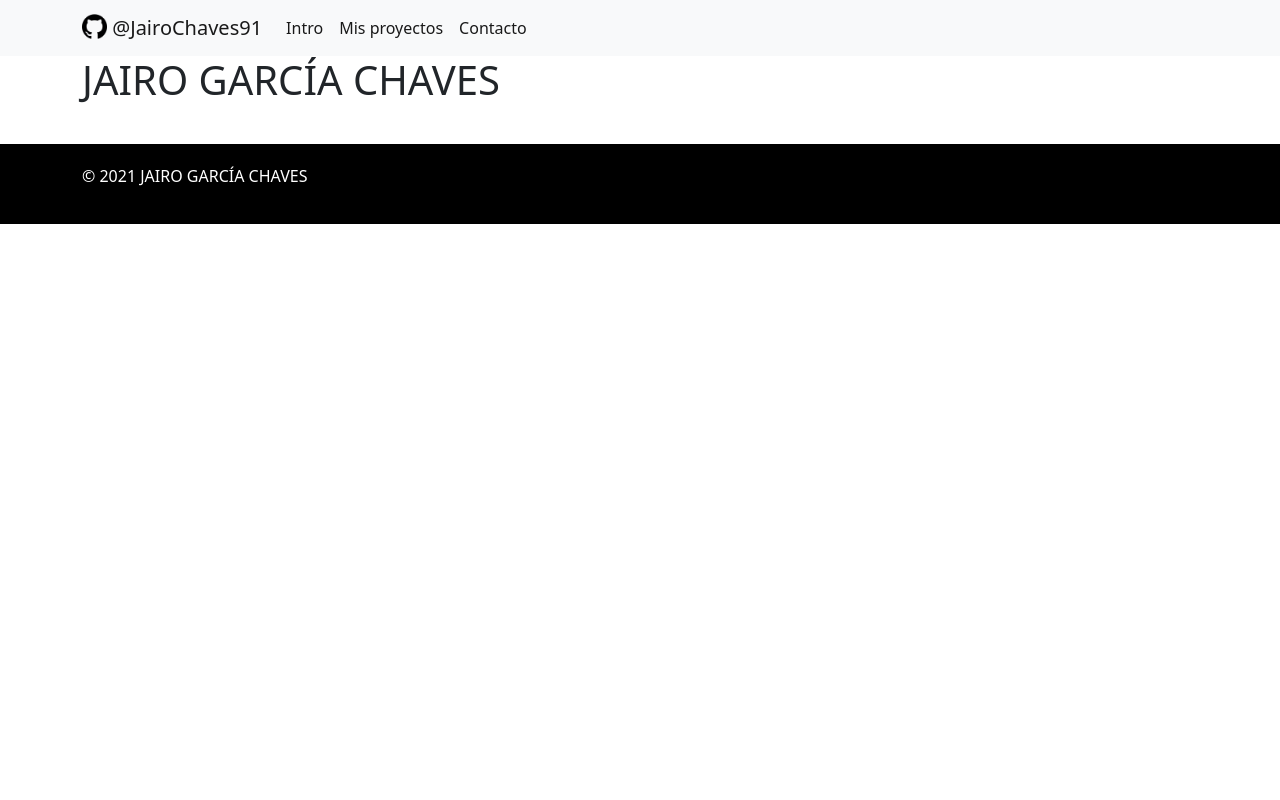
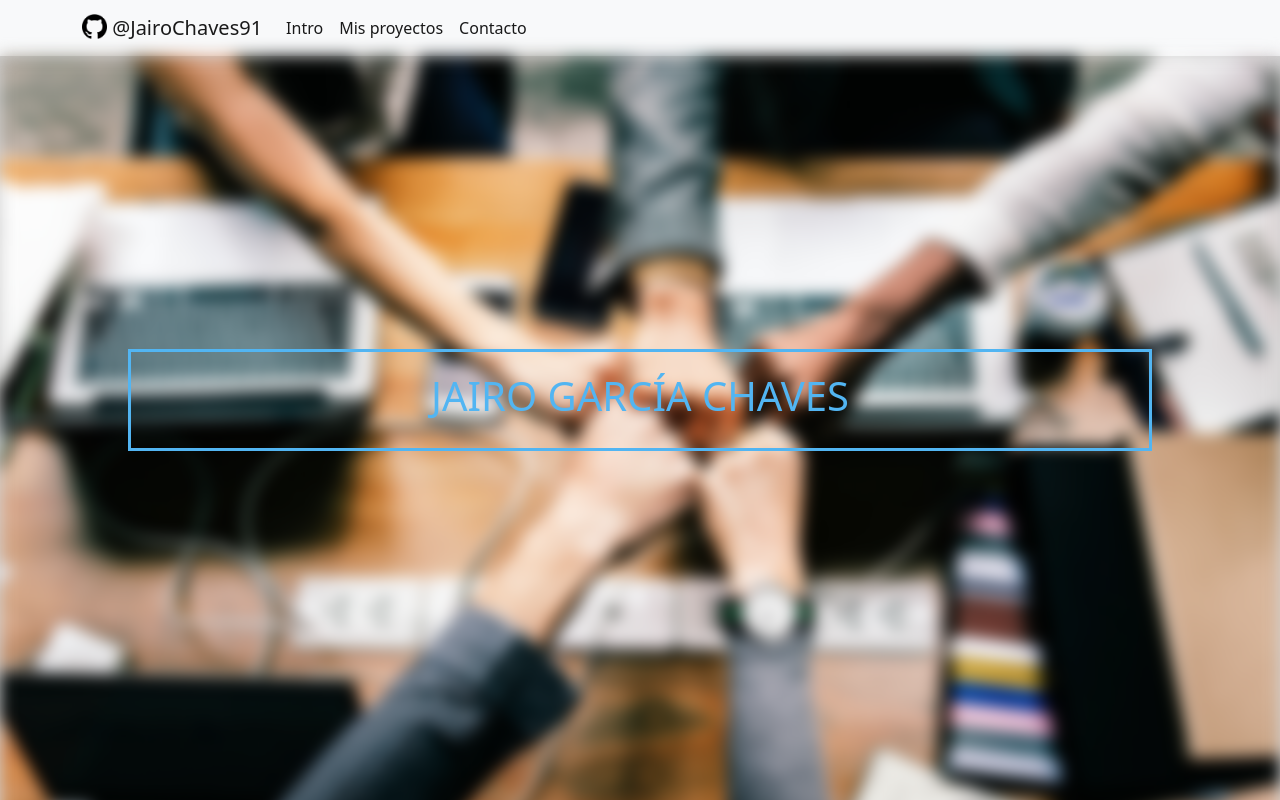
Before and after one commit to JairoChaves91/portfolio, a plain HTML site: page index.html in a window 1280 px wide. Shown: the top 800 px of the page. Drawn offline with nearby package versions, Linux system fonts and the light colour scheme.

Commit message:
Maquetación
Añadida bg-image y algo de maquetación sobre ella y sobre el bg-text

```diff
--- a/style.css
+++ b/style.css
@@ -1,6 +1,43 @@
+body {
+  margin: 0;
+  background: lightgray;
+}
+
+:root {
+  --main-color: white;
+  --azulClaro: #52b5f2;
+}
+
+.bg {
+  text-align: center;
+  padding: 10px;
+  height: 100vh;
+  background-size: cover;
+  box-sizing: border-box;
+  filter: blur(8px);
+}
+
+.bg-text {
+  color: #52b5f2;
+  font-weight: bold;
+  border: 3px solid var(--azulClaro);
+  position: absolute;
+  top: 50%;
+  left: 50%;
+  transform: translate(-50%, -50%);
+  z-index: 2;
+  width: 80%;
+  padding: 20px;
+  text-align: center;
+}
+
 footer {
   background: black;
   padding: 20px 0;
-  color: white;
+  color: var(--main-color);
   margin-top: 40px;
 }
+
+.home {
+  background-image: url("./images/bg-image.jpg");
+}
```
Also changed, not shown: images/bg-image.jpg (added).
